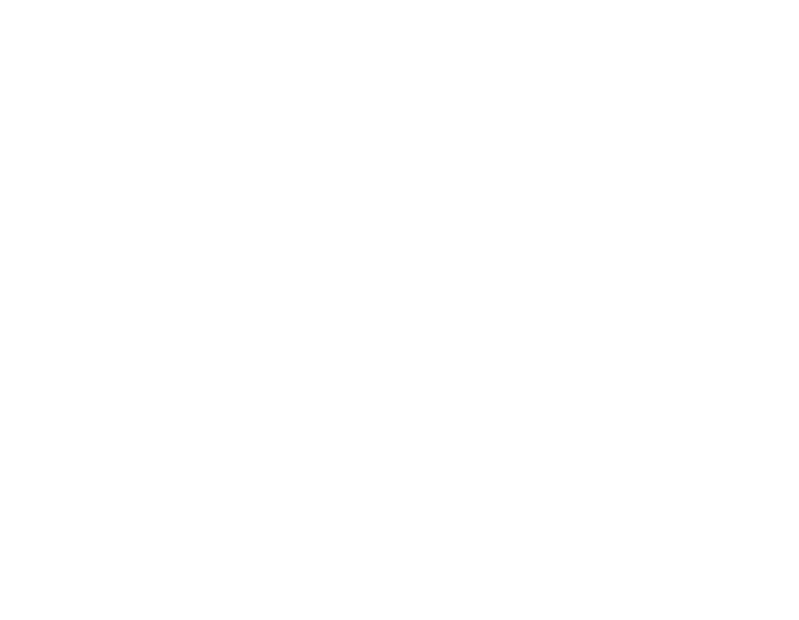
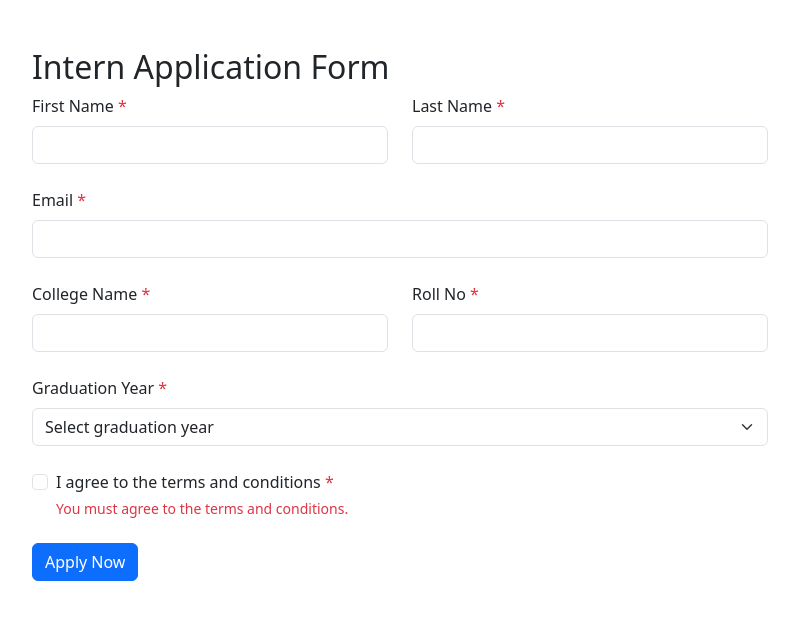
Before and after one commit to acciojob/bootstrap-form-easy-noumantannu06-glitch, a website: page main.html in a window 1280 px wide. Shown: the whole page, without its empty margins (240-1039 px from the left). Drawn offline with nearby package versions, Linux system fonts and the light colour scheme.

Commit message:
created a submission

```diff
--- a/main.html
+++ b/main.html
@@ -4,10 +4,78 @@
 
 <head>
 	<link rel="stylesheet" href="styles.css">
+	<link href="https://cdn.jsdelivr.net/npm/bootstrap@5.3.0/dist/css/bootstrap.min.css" rel="stylesheet">
 </head>
 
 <body>
 	<!-- the entire body must be written by student -->
+	<body class="container mt-5">
+	    <div class="row justify-content-center">
+        <div class="col-md-8">
+            <h2>Intern Application Form</h2>
+            <form id="internForm" novalidate>
+                <!-- Personal Information Section -->
+                <div class="row mb-4">
+                    <div class="col-md-6">
+                        <label for="first-name-input" class="form-label">First Name <span class="text-danger">*</span></label>
+                        <input type="text" class="form-control" id="first-name-input" name="firstName" required>
+                        <div class="invalid-feedback">First name is required.</div>
+                    </div>
+                    <div class="col-md-6">
+                        <label for="last-name-input" class="form-label">Last Name <span class="text-danger">*</span></label>
+                        <input type="text" class="form-control" id="last-name-input" name="lastName" required>
+                        <div class="invalid-feedback">Last name is required.</div>
+                    </div>
+                </div>
+
+                <!-- Contact Information -->
+                <div class="mb-4">
+                    <label for="email-input" class="form-label">Email <span class="text-danger">*</span></label>
+                    <input type="email" class="form-control" id="email-input" name="email" required>
+                    <div class="invalid-feedback">Please provide a valid email address.</div>
+                </div>
+
+                <!-- College Information -->
+                <div class="row mb-4">
+                    <div class="col-md-6">
+                        <label for="college-input" class="form-label">College Name <span class="text-danger">*</span></label>
+                        <input type="text" class="form-control" id="college-input" name="college" required>
+                        <div class="invalid-feedback">College name is required.</div>
+                    </div>
+                    <div class="col-md-6">
+                        <label for="roll-no-input" class="form-label">Roll No <span class="text-danger">*</span></label>
+                        <input type="text" class="form-control" id="roll-no-input" name="rollNo" required>
+                        <div class="invalid-feedback">Roll number is required.</div>
+                    </div>
+                </div>
+
+                <!-- Graduation Year -->
+                <div class="mb-4">
+                    <label for="graduation-year" class="form-label">Graduation Year <span class="text-danger">*</span></label>
+                    <select class="form-select" id="graduation-year" name="graduationYear" required>
+                        <option value="">Select graduation year</option>
+                        <option value="2020">2020</option>
+                        <option value="2021">2021</option>
+                        <option value="2022">2022</option>
+                        <option value="2023">2023</option>
+                    </select>
+                    <div class="invalid-feedback">Please select your graduation year.</div>
+                </div>
+
+                <!-- Conditions Checkbox -->
+                <div class="mb-4 form-check">
+                    <input type="checkbox" class="form-check-input" id="conditions-checkbox" name="conditions" required>
+                    <label class="form-check-label" for="conditions-checkbox">
+                        I agree to the terms and conditions <span class="text-danger">*</span>
+                    </label>
+                    <div class="invalid-feedback d-block">You must agree to the terms and conditions.</div>
+                </div>
+
+                <!-- Submit Button -->
+                <button type="submit" class="btn btn-primary">Apply Now</button>
+            </form>
+        </div>
+    </div>
     <script type="text/javascript" src="./script.js">
 </script>
 
```
